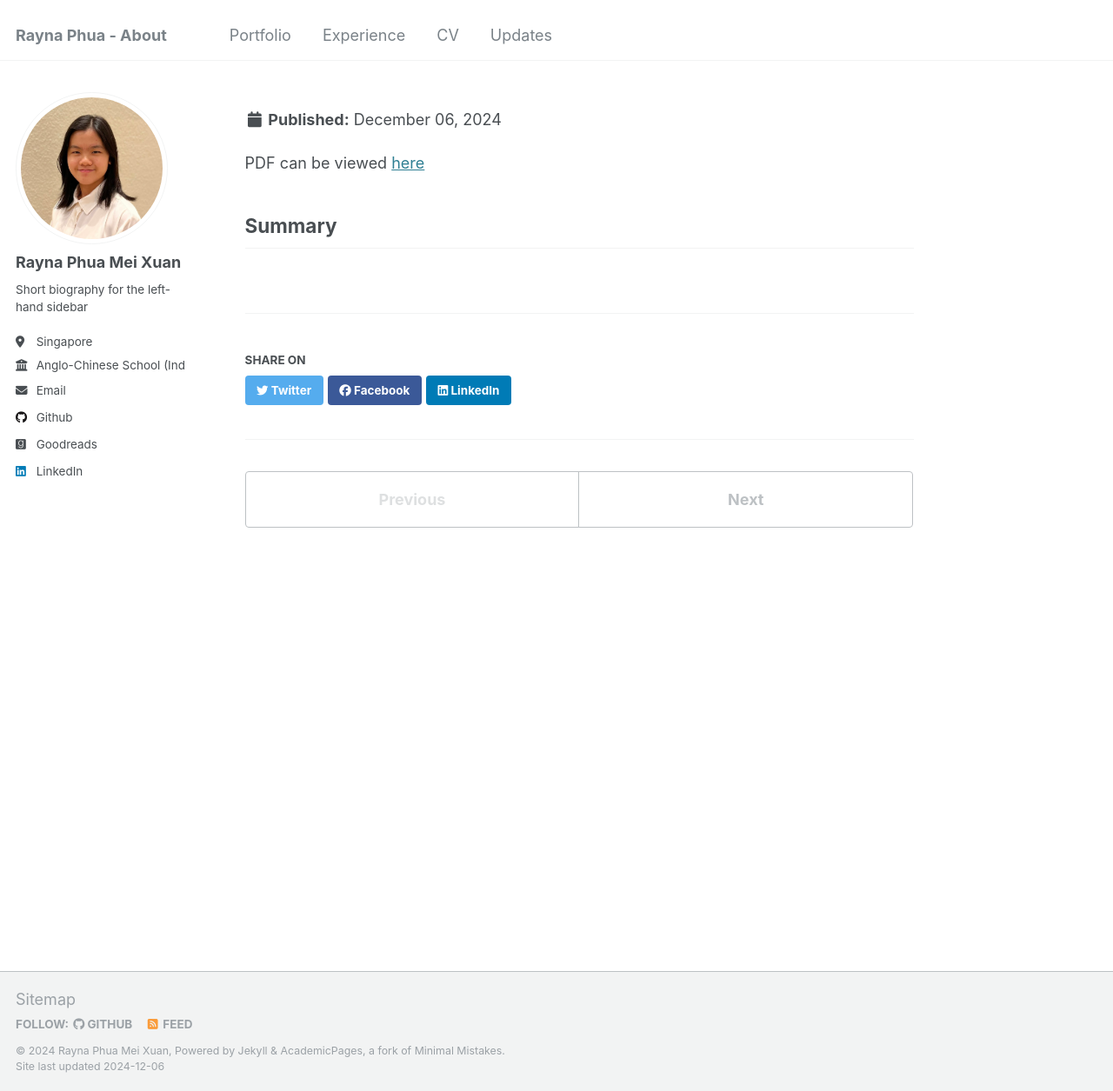
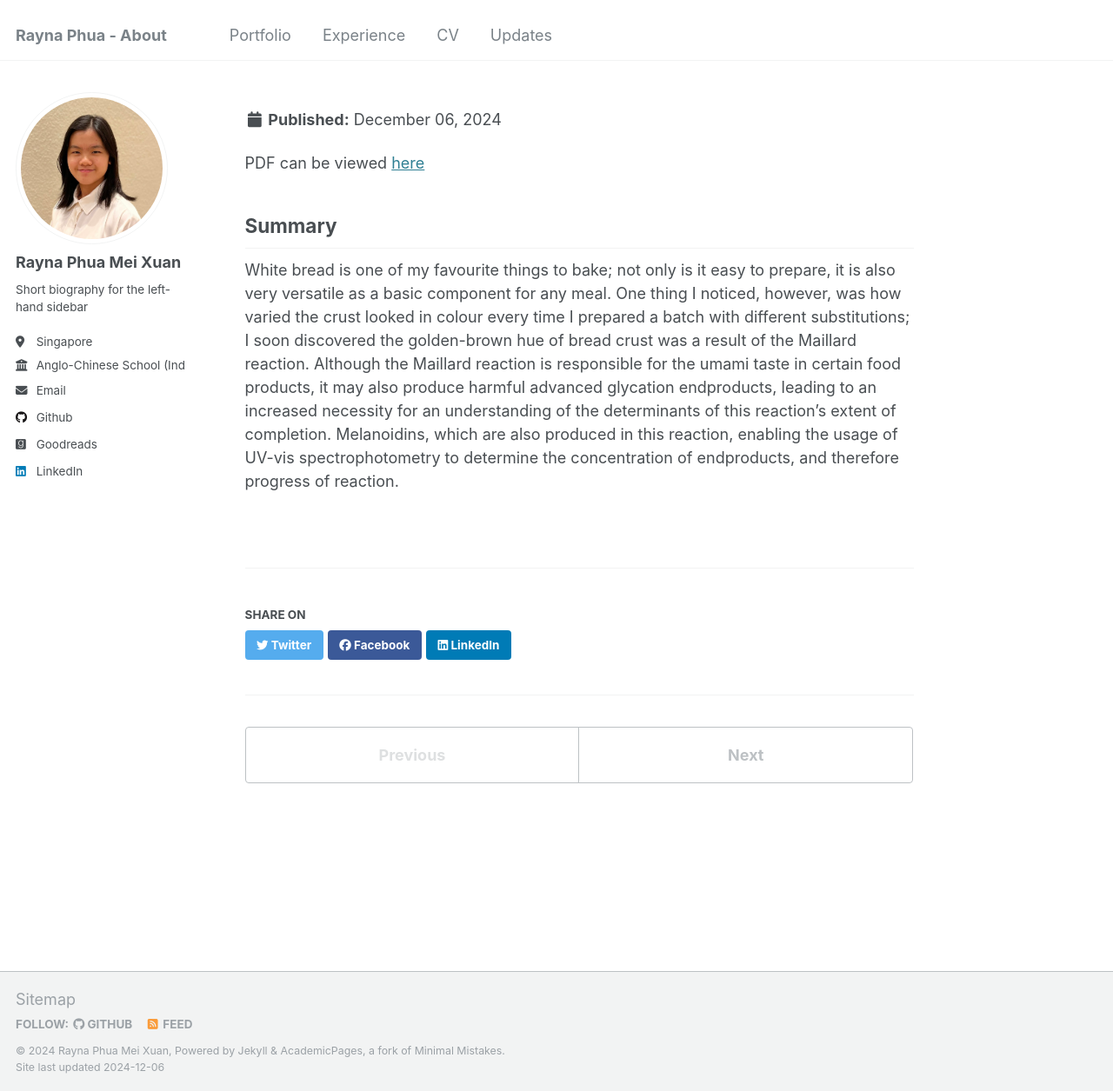
Before and after one commit to alcotticus/alcotticus.github.io, a Jekyll site: the page built from _portfolio/chemia.md, in a window 1280 px wide and 1255 px high. Shown: the whole window at 87% size. Built offline with Jekyll 4.4.1, drawn with Linux system fonts in a browser that asks for light colours.

Commit message:
updated portfolio

```diff
--- a/_portfolio/chemia.md
+++ b/_portfolio/chemia.md
@@ -8,3 +8,4 @@ PDF can be viewed [here](https://alcotticus.github.io/files/2024chemia.pdf)
 
 Summary
 ------
+White bread is one of my favourite things to bake; not only is it easy to prepare, it is also very versatile as a basic component for any meal. One thing I noticed, however, was how varied the crust looked in colour every time I prepared a batch with different substitutions; I soon discovered the golden-brown hue of bread crust was a result of the Maillard reaction. Although the Maillard reaction is responsible for the umami taste in certain food products, it may also produce harmful advanced glycation endproducts, leading to an increased necessity for an understanding of the determinants of this reaction's extent of completion. Melanoidins, which are also produced in this reaction, enabling the usage of UV-vis spectrophotometry to determine the concentration of endproducts, and therefore progress of reaction.
```
Also changed, not shown: _portfolio/mathia.md (+1 -0 lines), 1 other file.
